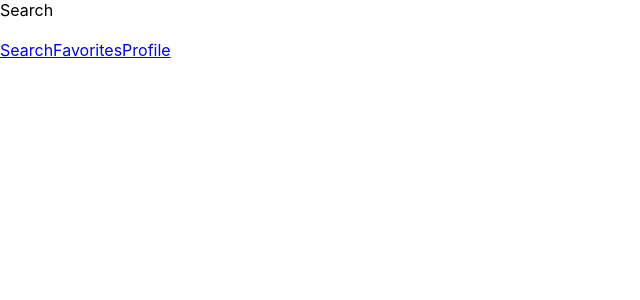
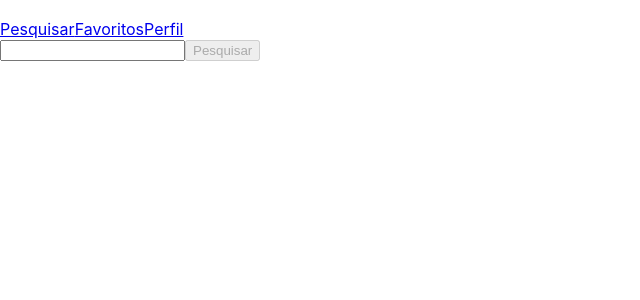
Before and after one commit to gustavo-pd/project-trybetunes, a React (Create React App) app: page /search in a window 1280 px wide. Shown: the top 300 px of the page, without its empty margins (0-640 px from the left). Built offline with nearby package versions, Linux system fonts and the light colour scheme.

Commit message:
Pesquisa por artista, req 5 e 6

```diff
--- a/src/components/Header.jsx
+++ b/src/components/Header.jsx
@@ -24,10 +24,10 @@ export default class Header extends React.Component {
     const { loading, userName } = this.state;
     return (
       <header data-testid="header-component">
-        { !loading ? <h2 data-testid="header-user-name">{ userName }</h2> : <Loading /> }
-        <Link to="/search" data-testid="link-to-search">Search</Link>
-        <Link to="/favorites" data-testid="link-to-favorites">Favorites</Link>
-        <Link to="/profile" data-testid="link-to-profile">Profile</Link>
+        { !loading ? <h3 data-testid="header-user-name">{ userName }</h3> : <Loading /> }
+        <Link to="/search" data-testid="link-to-search">Pesquisar</Link>
+        <Link to="/favorites" data-testid="link-to-favorites">Favoritos</Link>
+        <Link to="/profile" data-testid="link-to-profile">Perfil</Link>
       </header>
     );
   }
--- a/src/pages/Search.jsx
+++ b/src/pages/Search.jsx
@@ -1,12 +1,103 @@
 import React from 'react';
+import { Link } from 'react-router-dom';
+import searchAlbumsAPI from '../services/searchAlbumsAPI';
 import Header from '../components/Header';
+import Loading from './Loading';
 
 export default class Search extends React.Component {
+  constructor() {
+    super();
+    this.state = {
+      searchArtist: '',
+      loadingPage: false,
+      fetchAPI: false,
+      notFetch: false,
+      fetchAlbuns: [],
+    };
+  }
+
+  handlerInput = ({ target: { name, value } }) => {
+    this.setState({
+      [name]: value,
+    });
+  }
+
+  handlerButton = async () => {
+    this.setState({
+      loadingPage: true,
+    });
+    const { searchArtist } = this.state;
+    const nameOf = searchArtist;
+    const fetchAlbuns = await searchAlbumsAPI(searchArtist);
+    if (fetchAlbuns < 1) {
+      this.setState({
+        searchArtist: '',
+        loadingPage: false,
+        fetchAPI: false,
+        notFetch: true,
+        nameOf,
+      });
+    } else {
+      this.setState({
+        searchArtist: '',
+        loadingPage: false,
+        fetchAPI: true,
+        notFetch: false,
+        nameOf,
+        fetchAlbuns,
+      });
+    }
+  }
+
   render() {
+    const {
+      searchArtist,
+      fetchAPI,
+      notFetch,
+      nameOf,
+      fetchAlbuns,
+      loadingPage,
+    } = this.state;
+    const n = 2;
+    const artist = `Resultado de álbuns de: ${nameOf}`;
+    const albumCards = (
+      fetchAlbuns.map(({ collectionId, artistName, artworkUrl100, collectionName }) => (
+        <Link
+          to={ `/album/${collectionId}` }
+          data-testid={ `link-to-album-${collectionId}` }
+          key={ collectionId }
+        >
+          <div>
+            <img src={ artworkUrl100 } alt={ collectionName } />
+            <p>{collectionName}</p>
+            <p>{artistName}</p>
+          </div>
+        </Link>
+      ))
+    );
+
     return (
       <div data-testid="page-search">
-        Search
         <Header />
+        <input
+          data-testid="search-artist-input"
+          type="text"
+          name="searchArtist"
+          value={ searchArtist }
+          onChange={ this.handlerInput }
+        />
+        <button
+          type="button"
+          data-testid="search-artist-button"
+          onClick={ this.handlerButton }
+          disabled={ searchArtist.length < n }
+        >
+          Pesquisar
+        </button>
+        { loadingPage && <Loading /> }
+        { notFetch && <p>Nenhum álbum foi encontrado</p> }
+        { fetchAPI && <p>{ artist }</p> }
+        { fetchAPI && albumCards }
       </div>
     );
   }
```
